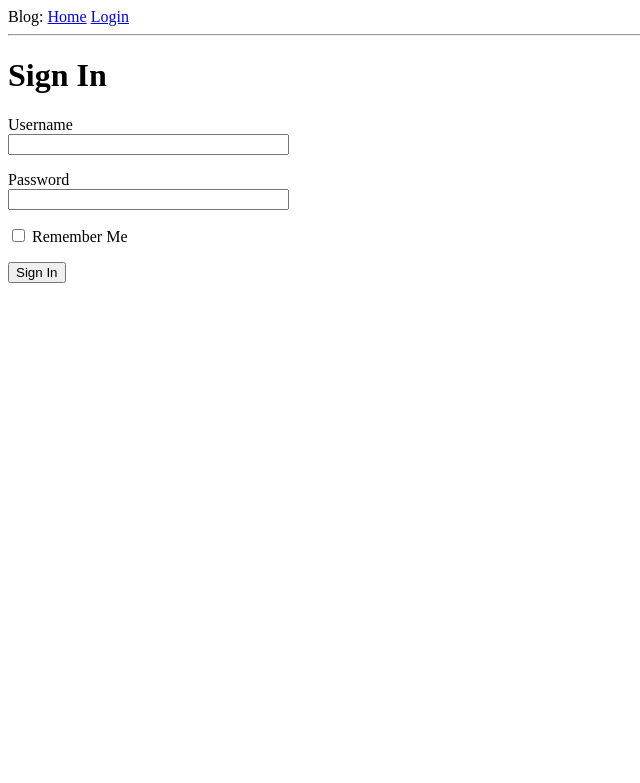
After one commit to sourishsarmah/blog, a Flask app: page /login in a window 1280 px wide. The commit adds this page. Shown: the top 783 px of the page, without its empty margins (0-640 px from the left). Run offline with Flask 2, Linux system fonts and the light colour scheme.

Commit message:
Form created for login

```diff
--- a/app/__init__.py
+++ b/app/__init__.py
@@ -1,5 +1,7 @@
 from flask import Flask
+from config import Config
 
 app = Flask(__name__)
+app.config.from_object(Config)
 
 from app import routes
--- /dev/null
+++ b/app/forms.py
@@ -0,0 +1,9 @@
+from flask_wtf import FlaskForm
+from wtforms import StringField, PasswordField, BooleanField, SubmitField
+from wtforms.validators import DataRequired
+
+class LoginForm(FlaskForm):
+    username = StringField('Username', validators=[DataRequired()])
+    password = PasswordField('Password', validators=[DataRequired()])
+    remember_me = BooleanField('Remember Me')
+    submit = SubmitField('Sign In')
--- a/app/routes.py
+++ b/app/routes.py
@@ -1,8 +1,24 @@
 from app import app
 from flask import render_template
+from app.forms import LoginForm
 
 @app.route('/')
 @app.route('/index')
 def index():
     user = {'username': 'Sourish'}
-    return render_template('index.html',title='Home',user=user)
+    posts = [
+        {
+            'author': {'username': 'Sourish'},
+            'body': 'Beautiful day in Portland!'
+        },
+        {
+            'author': {'username': 'Susan'},
+            'body': 'The Avengers movie was so cool!'
+        }
+    ]
+    return render_template('index.html',title='Home',user=user, posts=posts)
+
+@app.route('/login')
+def login():
+    form = LoginForm()
+    return render_template('login.html', title='Sign In', form=form)
--- /dev/null
+++ b/app/templates/base.html
@@ -0,0 +1,23 @@
+<html>
+
+    <head>
+        {% if title %}
+            <title>{{ title }} - Blog</title>
+        {% else %}
+            <title>Welcome to Blog</title>
+        {% endif %}
+    </head>
+
+    <body>
+        <div>
+            Blog:
+            <a href="/index">Home</a>
+            <a href="/login">Login</a>
+        </div>
+        <hr>
+        {% block content %}
+
+        {% endblock %}
+    </body>
+
+</html>
--- /dev/null
+++ b/app/templates/login.html
@@ -0,0 +1,18 @@
+{% extends "base.html" %}
+
+{% block content %}
+    <h1>Sign In</h1>
+    <form action="" method="post">
+        {{ form.hidden_tag() }}
+        <p>
+            {{ form.username.label }}<br>
+            {{ form.username(size=32) }}
+        </p>
+        <p>
+            {{ form.password.label }}<br>
+            {{ form.password(size=32) }}
+        </p>
+        <p>{{ form.remember_me() }} {{ form.remember_me.label }}</p>
+        <p>{{ form.submit() }}</p>
+    </form>
+{% endblock %}
--- /dev/null
+++ b/config.py
@@ -0,0 +1,4 @@
+import os
+
+class Config(object):
+    SECRET_KEY = os.environ.get('SECRET_KEY') or 'not-gonna-share'
```
Also changed, not shown: app/templates/index.html (+9 -10 lines).
